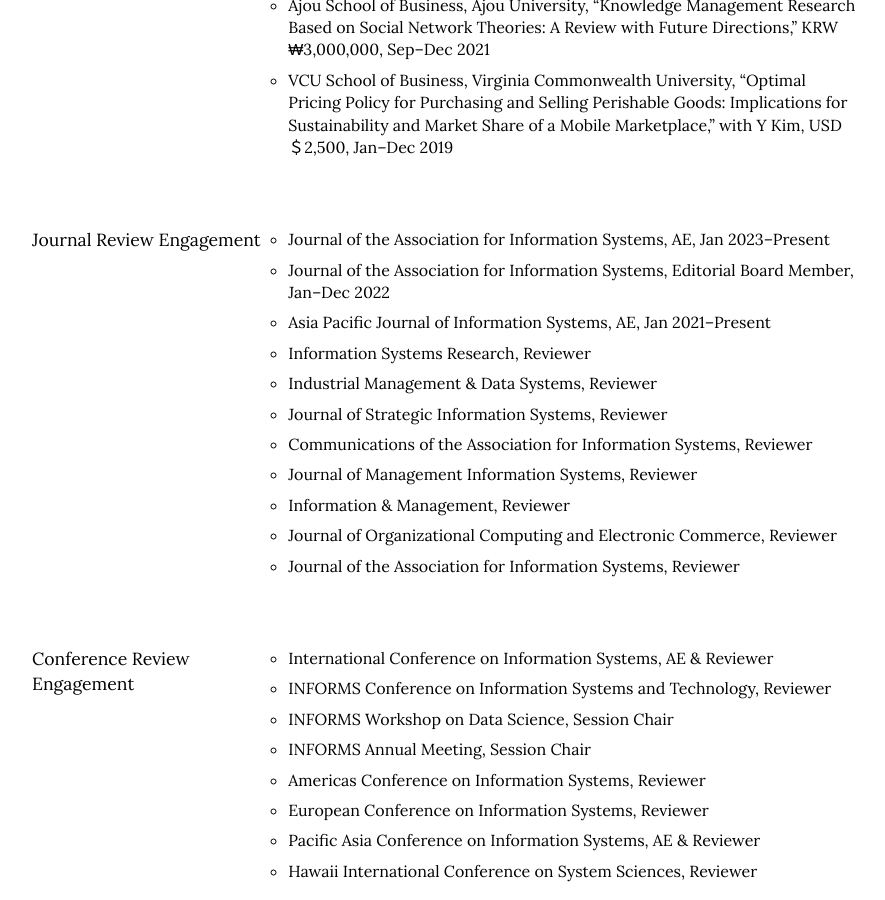
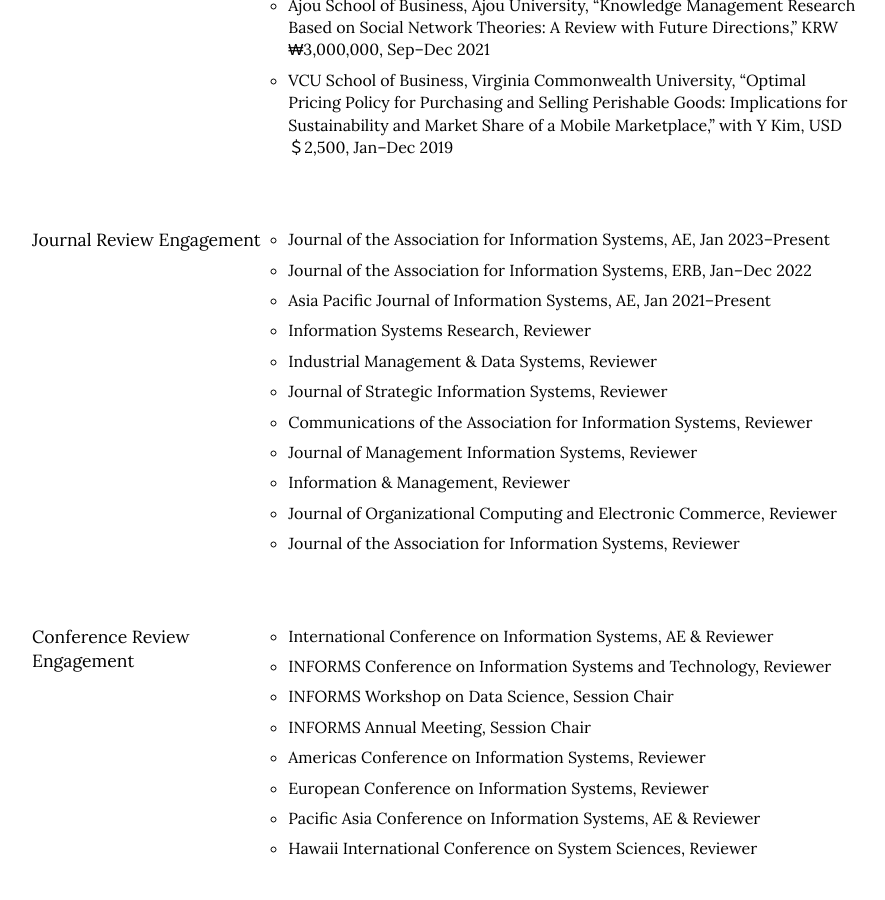
Before and after one commit to istaehun/taehun, a Jekyll site: the page built from engagement.html, in a window 1280 px wide and 900 px high, scrolled down 3007 px. Shown: the whole window, without its empty margins (188-1073 px from the left). Built offline with Jekyll 4.4.1, drawn with Linux system fonts in a browser that asks for light colours; nearby versions of some CDN libraries.

Commit message:
Update engagement.yml

```diff
--- a/_data/engagement.yml
+++ b/_data/engagement.yml
@@ -64,7 +64,7 @@
     title: Journal Review Engagement
     list:
       - "Journal of the Association for Information Systems, AE, Jan 2023–Present"
-      - "Journal of the Association for Information Systems, Editorial Board Member, Jan–Dec 2022"
+      - "Journal of the Association for Information Systems, ERB, Jan–Dec 2022"
       - "Asia Pacific Journal of Information Systems, AE, Jan 2021–Present"
       - "Information Systems Research, Reviewer"
       - "Industrial Management & Data Systems, Reviewer"
```
